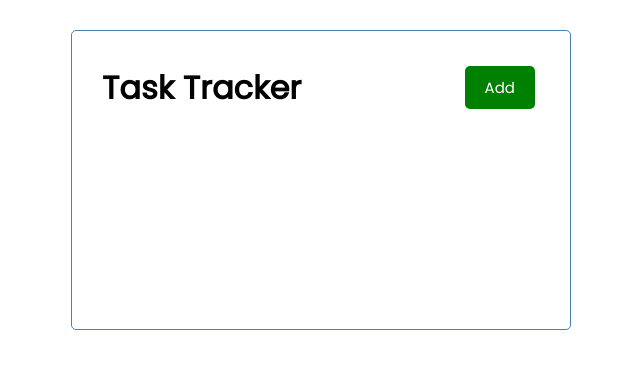
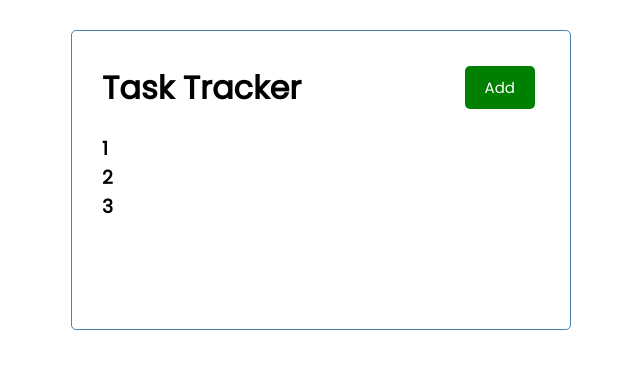
Before and after one commit to camdencparker/react-task-tracker, a React (Create React App) app: page / in a window 1280 px wide. Shown: the top 368 px of the page, without its empty margins (319-959 px from the left). Built offline with nearby package versions, Linux system fonts and the light colour scheme.

Commit message:
tasks component created

```diff
--- a/src/App.js
+++ b/src/App.js
@@ -1,9 +1,11 @@
 import Header from "./components/Header";
+import Tasks from "./components/Tasks";
 
 function App() {
   return (
     <div className="container">
       <Header />
+      <Tasks />
     </div>
   );
 }
--- /dev/null
+++ b/src/components/Tasks.js
@@ -0,0 +1,13 @@
+const tasks = [{ text: 1 }, { text: 2 }, { text: 3 }];
+
+const Tasks = () => {
+  return (
+    <>
+      {tasks.map((task) => (
+        <h3>{task.text}</h3>
+      ))}
+    </>
+  );
+};
+
+export default Tasks;
```
